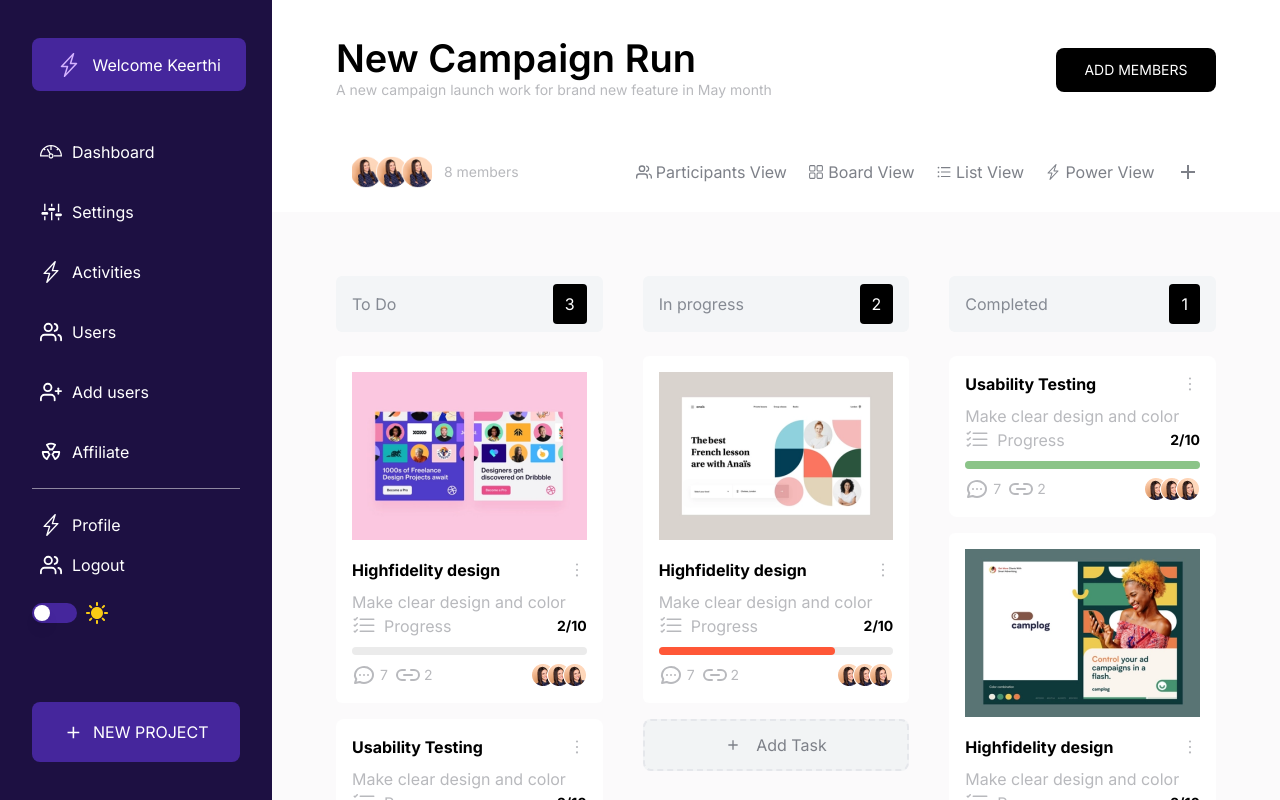
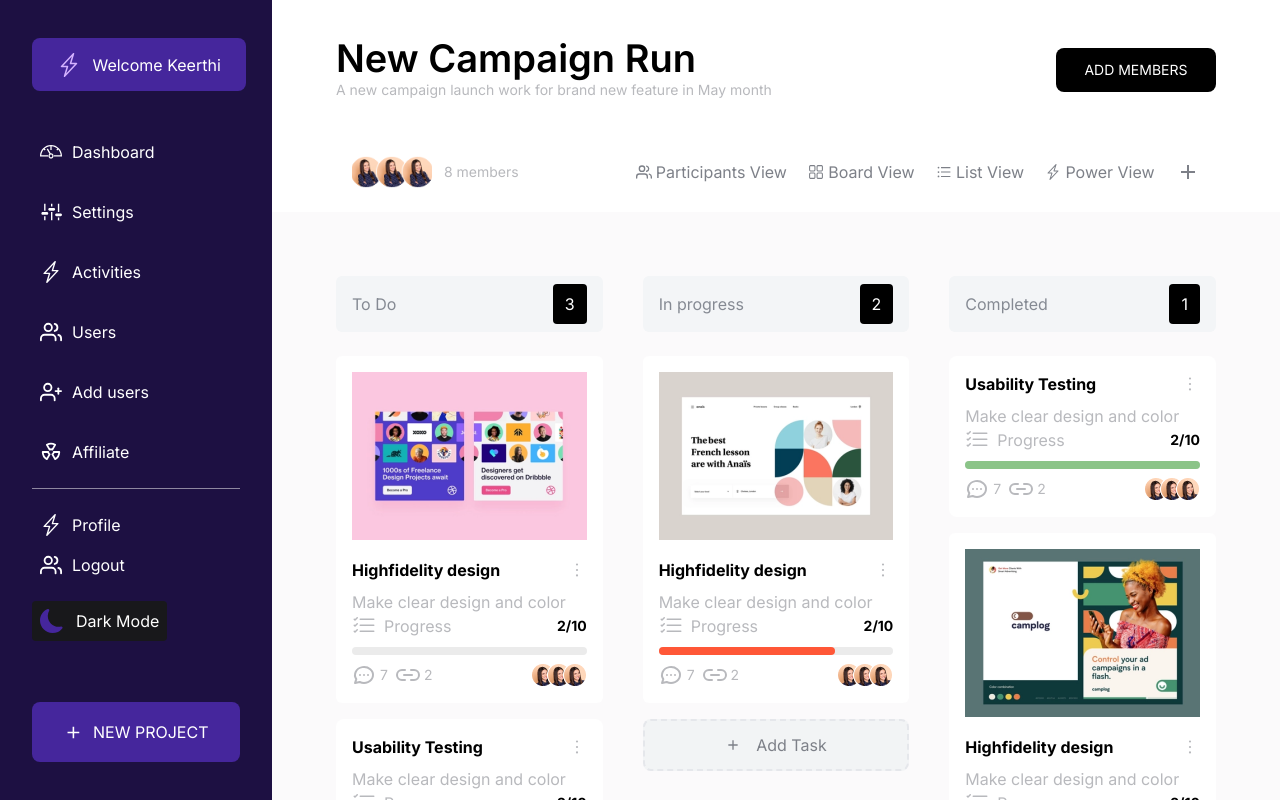
Before and after one commit to B-ID/nupat-internship-test2, a Next.js app: page / in a window 1280 px wide. Built offline with nearby package versions, Linux system fonts and the light colour scheme.

Commit message:
darkmode persisted

```diff
--- a/src/components/DarkModeSwitch.tsx
+++ b/src/components/DarkModeSwitch.tsx
@@ -7,58 +7,66 @@ import { BsFillMoonFill } from "react-icons/bs";
 type Props = {};
 
 export default function DarkModeSwitch({}: Props) {
-  const { systemTheme, theme, setTheme } = useTheme();
+  const { systemTheme, resolvedTheme, theme, setTheme } = useTheme();
   const [enabled, setEnabled] = useState(false);
+  const [mounted, setMounted] = useState(false)
 
   const currentTheme = theme === "system" ? systemTheme : theme;
+  useEffect(() => {
+    setMounted(true)
+  }, [])
 
-  useEffect(() => {
-    if (enabled) {
-      setTheme("dark");
-    } else {
-      setTheme("light");
-    }
-  }, [enabled]);
+  const activeTheme = currentTheme === 'light' ? 'dark' : 'light'
+
+  const toggleTheme = () => {
+    setTheme(activeTheme)
+    localStorage.setItem('theme', activeTheme)
+  }
+
+  if (!mounted) return null
 
   return (
-    <div className="flex items-center gap-2 mt-4">
+    <div className="flex items-center gap-2 mt-4 transition duration-300">
       <div className="flex items-center order-2 gap-3">
-        {enabled ? (
-          <button onClick={() => setTheme("dark")}>
-
-            <BsFillMoonFill
-              className={`${enabled ? "text-dashboard-active" : ""}`}
-              size={24}
-            />
-          </button>
-        ) : (
-          <button onClick={() => setTheme("light")}>
+        { currentTheme === "dark" ? (
+          <button className="flex items-center gap-3 p-2 rounded bg-dashboard-active/50" onClick={() => toggleTheme()}>
             <MdSunny
               className={`${
-                !enabled
+                activeTheme === 'light'
                   ? "text-yellow-400 rotate-90 transition duration-300"
                   : ""
               } `}
               size={24}
             />
+            <p>Light Mode</p>
+          </button>
+        ) : (
+          <button className="flex items-center gap-3 p-2 rounded bg-zinc-900" onClick={() => toggleTheme()}>
+            <BsFillMoonFill
+              className={`${activeTheme === 'dark' ? "text-dashboard-active" : ""}`}
+              size={24}
+            />
+            <p>Dark Mode</p>
           </button>
         )}
       </div>
 
-      <Switch
+      {/* <Switch
         checked={enabled}
         // @ts-ignore
-        onChange={() => setEnabled(prev => !prev)}
+        onChange={() => setEnabled((prev) => !prev)}
         className={`${enabled ? "bg-zinc-800" : "bg-dashboard-active"}
           relative inline-flex h-[20px] w-[45px] shrink-0 cursor-pointer rounded-full border-2 border-transparent transition-colors duration-200 ease-in-out focus:outline-none focus-visible:ring-2  focus-visible:ring-white focus-visible:ring-opacity-75`}
       >
         <span className="sr-only">Use setting</span>
         <span
           aria-hidden="true"
-          className={`${enabled ? "translate-x-6 bg-white" : "translate-x-0 bg-white"}
+          className={`${
+            enabled ? "translate-x-6 bg-white" : "translate-x-0 bg-white"
+          }
             pointer-events-none inline-block h-[16px] w-[16px] transform rounded-full  shadow-lg ring-0 transition duration-200 ease-in-out`}
         />
-      </Switch>
+      </Switch> */}
     </div>
   );
 }
--- a/src/pages/index.tsx
+++ b/src/pages/index.tsx
@@ -33,7 +33,7 @@ export default function Home(props: Props) {
         </div>
 
         {/* Grid 2 */}
-        <div className="xl:w-[266.67px] 2xl:w-[320px] 3xl:w-[480px]">
+        <div className=" xl:w-[266.67px] 2xl:w-[320px] 3xl:w-[480px]">
           <CampaignStatus order={2} status="In progress" />
           <TaskDetail
             sliderColor="bg-slider-orange"
```
